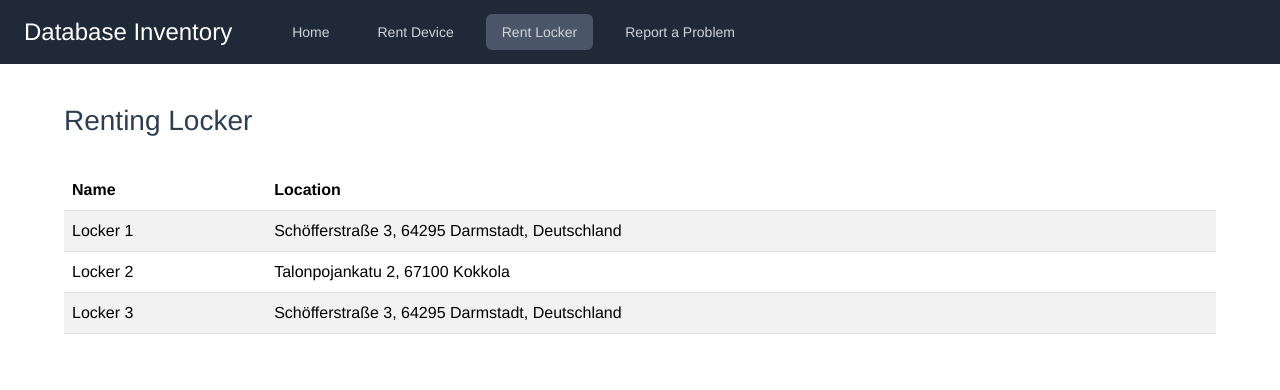
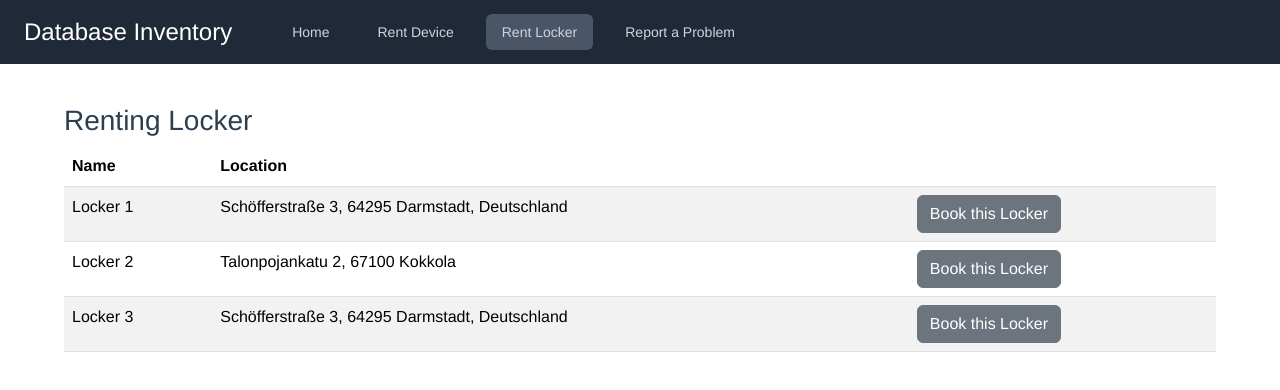
Before and after one commit to kekkeller/inventory_database_frontend, a Vue app: page /rentingLocker in a window 1280 px wide. Shown: the top 390 px of the page. Built offline with nearby package versions, Linux system fonts and the light colour scheme; sample sign-in values are in the browser's storage.

Commit message:
add booking dialog with hda logo

```diff
--- a/src/views/renting_locker.vue
+++ b/src/views/renting_locker.vue
@@ -1,44 +1,115 @@
 <template>
   <div class="mx-auto my-10" style="width: 90%;">
     <h3 class="text-left">Renting Locker</h3>
-    <h1 class="text-2xl mb-8"></h1>
-    <b-table striped hover :items="lockers" class="w-full"></b-table>
+    <b-table striped hover :items="lockers" :fields="fields" class="w-full">
+      <template #cell(actions)="{ item }">
+        <b-button
+            variant="secondary"
+            @click="openModal(item)"
+            v-if="!item.isBooked">
+          Book this Locker
+        </b-button>
+      </template>
+    </b-table>
+
+    <b-modal
+        id="locker-details"
+        v-model="isModalVisible"
+        title="Locker Details"
+        hide-footer
+        @hide="closeModal">
+      <template v-if="selectedLocker">
+        <div v-if="!bookingConfirmed">
+          <p><strong>Name:</strong> {{ selectedLocker.Name }}</p>
+          <p><strong>Location:</strong> {{ selectedLocker.Location }}</p>
+          <b-button variant="success" class="mr-2" @click="confirmBooking">Book Locker</b-button>
+          <b-button variant="danger" @click="closeModal">Cancel</b-button>
+        </div>
+        <div v-else>
+          <p>Your booking pin: {{ bookingPin }}</p>
+          <b-img src="src/assets/map.JPG"></b-img>
+          <b-button variant="primary" class="mt-2" @click="closeModal">Okay</b-button>
+        </div>
+      </template>
+    </b-modal>
   </div>
 </template>
 
+<script lang="ts">
+import { defineComponent, ref } from 'vue';
 
-<script lang="ts">
-import { defineComponent, ref } from 'vue'
-import {BaseLabel, BaseTable } from "@apiida/vue-components";
-
-interface locker {
+interface Locker {
   Name: string;
   Location: string;
+  isBooked: boolean;
 }
+
 export default defineComponent({
-  components: {
-    BaseTable,
-    BaseLabel,
-  },
   setup() {
-    const lockers: locker[] = [
+    const lockers = ref<Locker[]>([
       {
         Name: 'Locker 1',
         Location: 'Schöfferstraße 3, 64295 Darmstadt, Deutschland',
+        isBooked: false,
       },
       {
         Name: 'Locker 2',
         Location: 'Talonpojankatu 2, 67100 Kokkola',
+        isBooked: false,
       },
       {
         Name: 'Locker 3',
         Location: 'Schöfferstraße 3, 64295 Darmstadt, Deutschland',
+        isBooked: false,
       }
+    ]);
+
+    const fields = [
+      { key: 'Name', label: 'Name' },
+      { key: 'Location', label: 'Location' },
+      { key: 'actions', label: '', sortable: false }
     ];
+
+    const isModalVisible = ref(false);
+    const selectedLocker = ref<Locker | null>(null);
+    const bookingConfirmed = ref(false);
+    const bookingPin = ref("");
+
+    function openModal(item: Locker) {
+      selectedLocker.value = item;
+      isModalVisible.value = true;
+      bookingConfirmed.value = false;
+    }
+
+    function closeModal() {
+      isModalVisible.value = false;
+      bookingConfirmed.value = false;
+      bookingPin.value = "";
+    }
+
+    function confirmBooking() {
+      if (selectedLocker.value) {
+        selectedLocker.value.isBooked = true;
+        bookingConfirmed.value = true;
+        bookingPin.value = Math.floor(1000 + Math.random() * 9000).toString(); // Generate a random 4-digit pin
+      }
+    }
 
     return {
       lockers,
-    }
+      fields,
+      isModalVisible,
+      selectedLocker,
+      openModal,
+      closeModal,
+      confirmBooking,
+      bookingConfirmed,
+      bookingPin
+    };
   },
-})
+});
 </script>
+
+<style scoped>
+/* Additional styles if needed */
+</style>
```
Also changed, not shown: src/assets/map.JPG (added).
